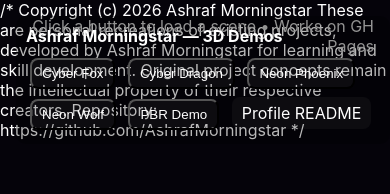
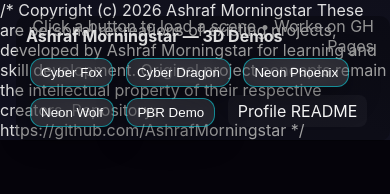
Before and after one commit to AshrafMorningstar/animated-multibanner, a plain HTML site: page index.html in a window 390 px wide. Shown: the top 194 px of the page. Drawn offline with nearby package versions, Linux system fonts and the light colour scheme.

Commit message:
chore: improve UI responsiveness

```diff
--- a/index.html
+++ b/index.html
@@ -19,6 +19,46 @@
     .btn{display:inline-block;padding:6px 10px;margin:4px;background:rgba(255,255,255,0.04);color:#fff;border-radius:8px;cursor:pointer;text-decoration:none}
     .right{position:absolute;right:16px;top:16px;text-align:right;color:#ccc}
   </style>
+<style>
+:root {
+    --primary: #00f2fe;
+    --secondary: #4facfe;
+    --bg-dark: rgba(10, 10, 20, 0.85);
+    --glass: rgba(255, 255, 255, 0.1);
+    --neon-border: rgba(0, 242, 254, 0.5);
+}
+
+body {
+    background: radial-gradient(circle at center, #1a1a2e 0%, #0f0f1b 100%) !important;
+    color: #e0e0e0 !important;
+    font-family: 'Inter', 'Segoe UI', sans-serif !important;
+    backdrop-filter: blur(10px);
+}
+
+.neo-glass, button, input, .card, div[class*="container"] {
+    background: var(--glass) !important;
+    backdrop-filter: blur(15px) !important;
+    border: 1px solid var(--neon-border) !important;
+    border-radius: 12px !important;
+    box-shadow: 0 8px 32px 0 rgba(0, 0, 0, 0.37) !important;
+    transition: all 0.4s cubic-bezier(0.175, 0.885, 0.32, 1.275) !important;
+}
+
+button:hover, .btn:hover {
+    transform: scale(1.1) !important;
+    background: var(--primary) !important;
+    color: #000 !important;
+    box-shadow: 0 0 20px var(--primary) !important;
+}
+
+button:active {
+    transform: scale(0.95) !important;
+}
+
+* {
+    transition: transform 0.3s ease, background 0.3s ease !important;
+}
+</style>
 </head>
 <body>
   <canvas id="canvas"></canvas>
```
Also changed, not shown: 1 other file.
